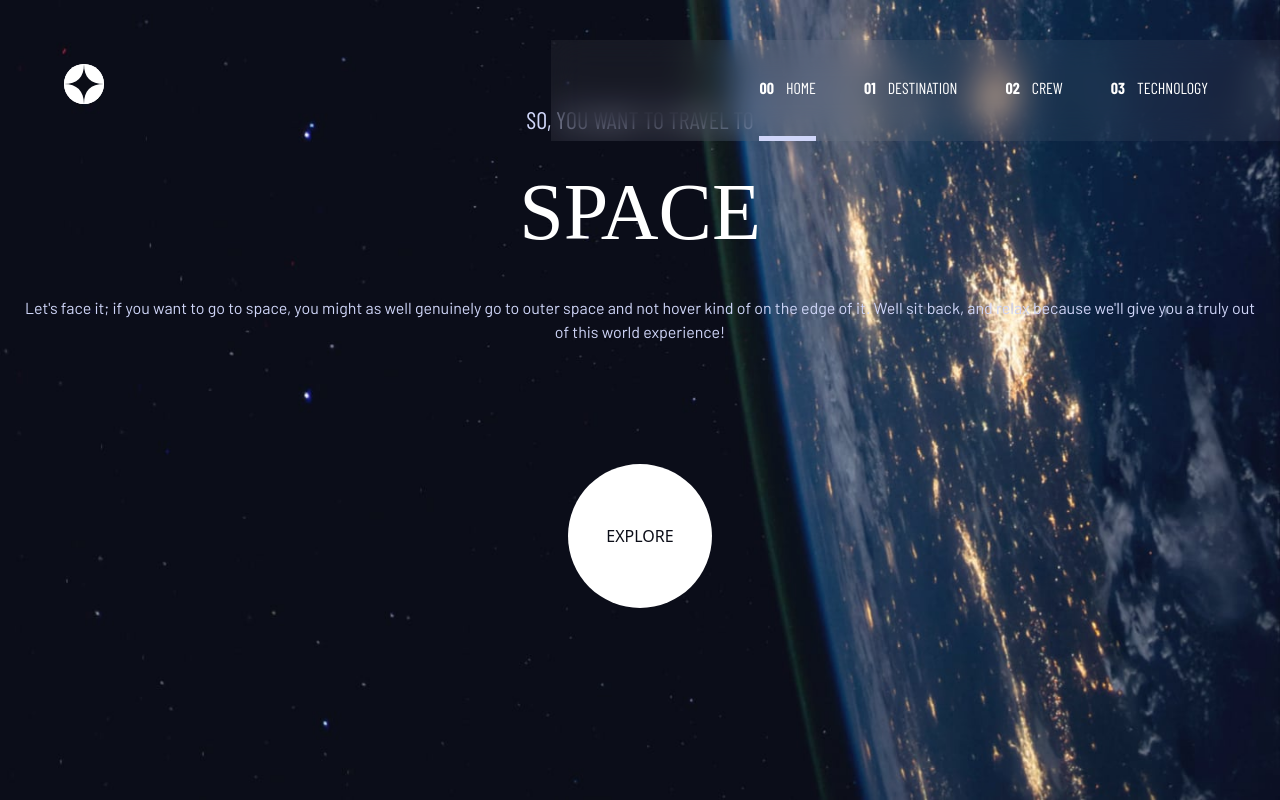
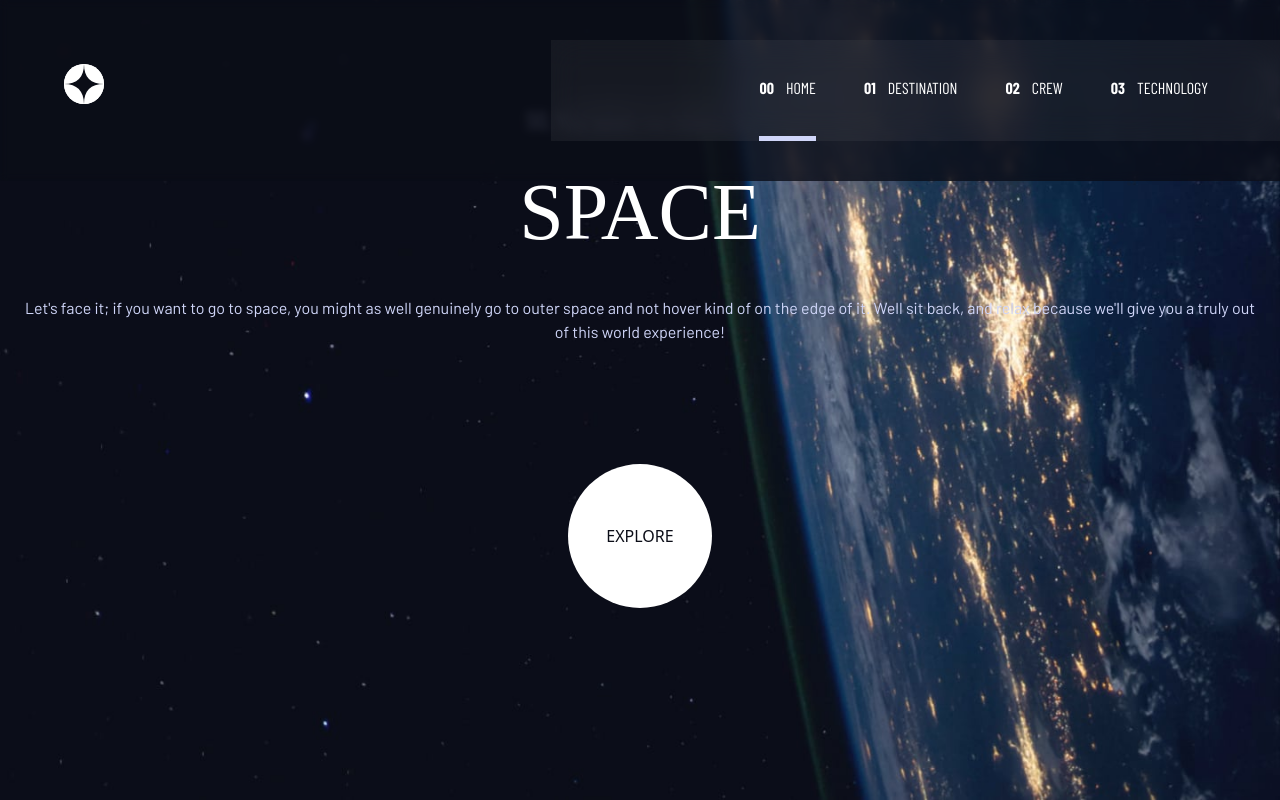
Before and after one commit to Mikwuegbu/spaceTourism, a React (Vite) app: page / in a window 1280 px wide. Built offline with nearby package versions, Linux system fonts and the light colour scheme; a web font is replaced by a local one.

Commit message:
Mobile NavBar corrected

```diff
--- a/src/components/Navbar.jsx
+++ b/src/components/Navbar.jsx
@@ -7,7 +7,8 @@ const Navbar = () => {
 
 	return (
 		<nav className="">
-			<div className="fixed z-10 top-0 left-0 right-0 flex justify-between px-6 md:px-0 lg:py-10">
+			<div className="fixed z-10 top-0 left-0 right-0 flex justify-between px-6 md:px-0 lg:py-10 bg-veryDarkNavy bg-opacity-80">
+				<div className="absolute inset-0 backdrop-blur-sm -z-10"></div>
 				<div className="flex ">
 					<Link
 						to="/"
```
